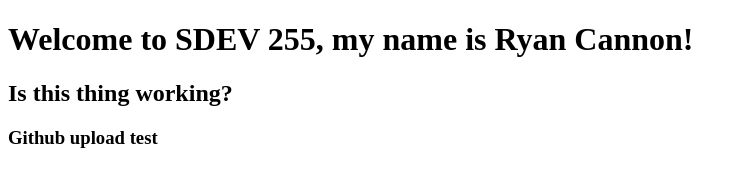
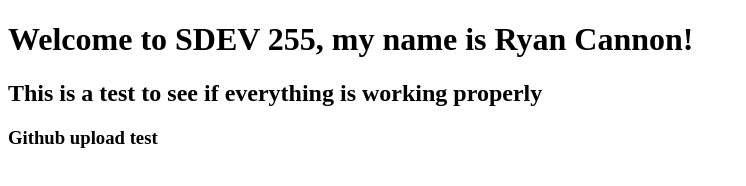
Before and after one commit to Rcan3624/SDEV-255-Web-App-Development, a plain HTML site: page index.html in a window 1280 px wide. Shown: the whole page, without its empty margins (0-746 px from the left). Drawn offline with Linux system fonts and the light colour scheme.

Commit message:
Changed the h2 message

```diff
--- a/index.html
+++ b/index.html
@@ -10,7 +10,7 @@
 
 <body>
   <h1>Welcome to SDEV 255, my name is Ryan Cannon!</h1>
-  <h2>Is this thing working?</h2>
+  <h2>This is a test to see if everything is working properly</h2>
   <h3>Github upload test</h3>
   <script src="script.js"></script>
 
```
